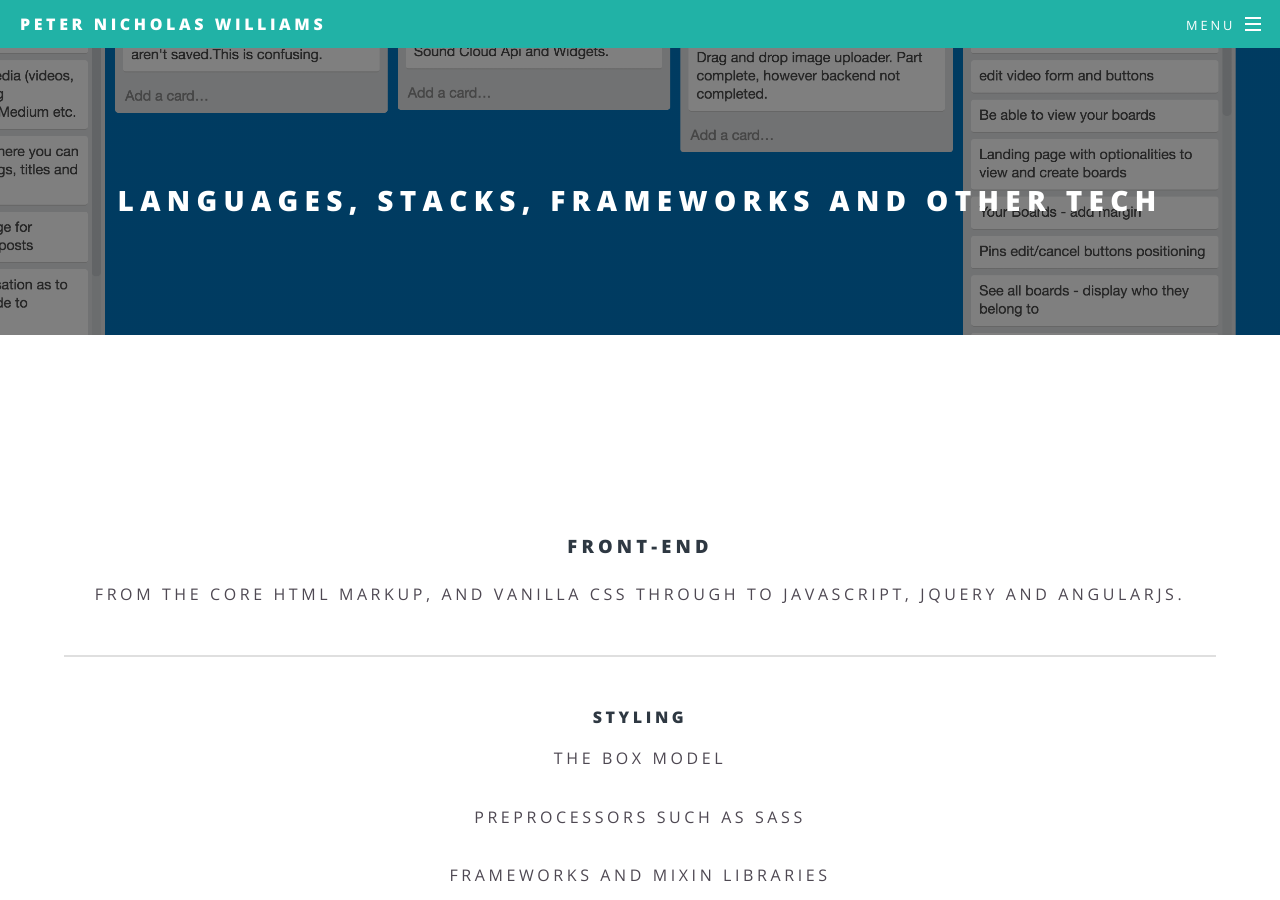
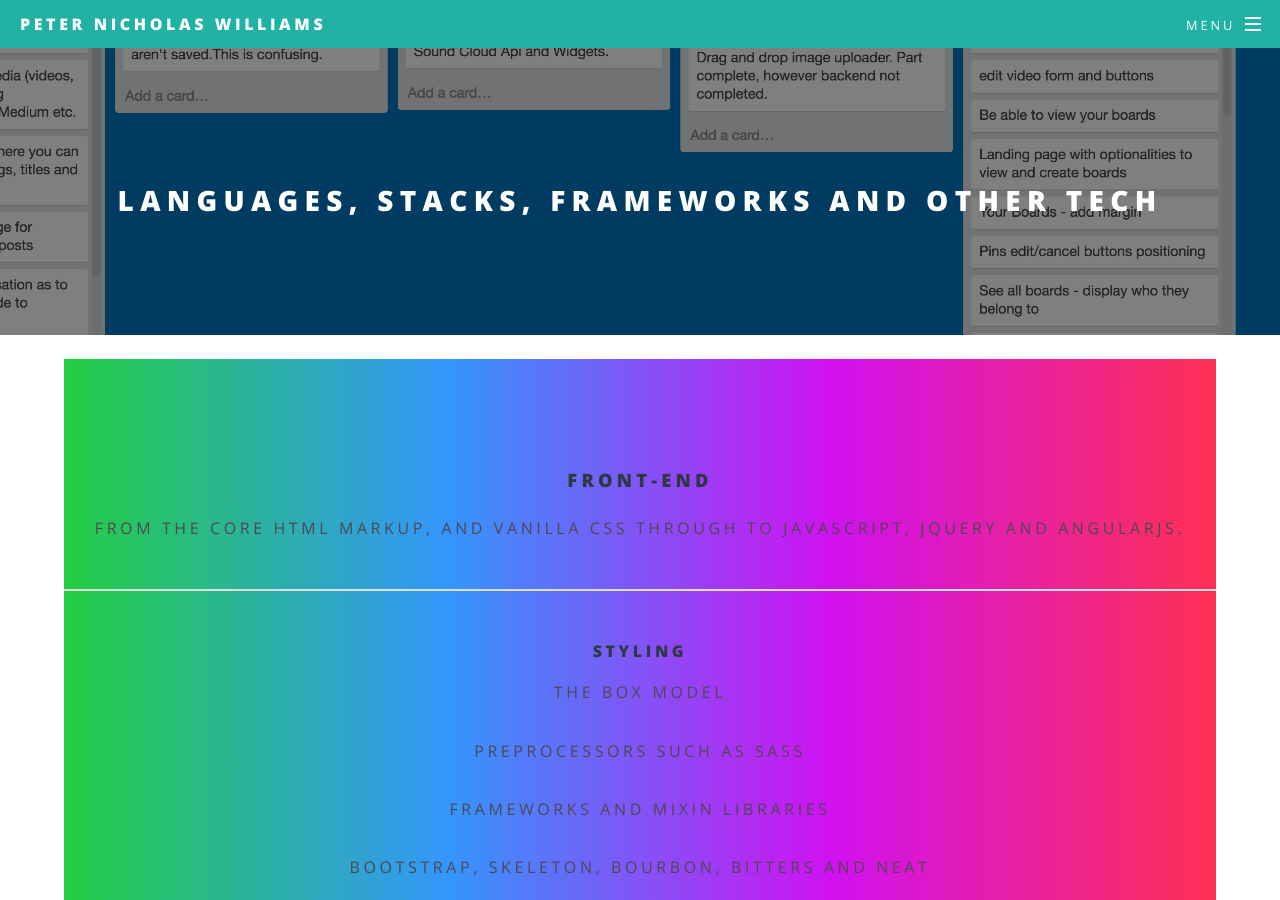
Before and after one commit to pedroeldiablo/pedroeldiablo.github.io, a Jekyll site: the page built from techstyling.md, in a window 1280 px wide and 900 px high. Built offline with Jekyll 4.4.1, drawn with Linux system fonts in a browser that asks for light colours.

```diff
--- a/css/main.scss
+++ b/css/main.scss
@@ -1390,7 +1390,7 @@ $baseurl: '{{ site.baseurl }}/images';
 
 	#header {
 		@include vendor('transition', 'background-color #{_duration(transitions)} ease');
-		background: _palette(bg);
+		// background: _palette(bg);
 		height: 3em;
 		left: 0;
 		line-height: 3em;
@@ -1512,6 +1512,16 @@ $baseurl: '{{ site.baseurl }}/images';
 		overflow: hidden;
 		position: relative;
 		text-align: center;
+    background-image: linear-gradient(to right, #23ce42, #3396fc, #d111f0, #FF3052);
+    // background-image: linear-gradient(to right, #FF3052, #d111f0, #d111f0, #FF3052);
+    // background-image: linear-gradient(to left, #3396fc, #d111f0, #FF3052);
+    // background-image: linear-gradient(to right, #23ce42, #3396fc, #FF3052);
+    // background-image: linear-gradient(to left, #d111f0, #FF3052);
+    // background-image: linear-gradient(to left, #23ce42, #3396fc);
+    // background-image: linear-gradient(to bottom, #000000, #2e3842, #21b2a6);
+
+
+
 
 		h2 {
 			@include vendor('transform', 'scale(1)');
@@ -1523,10 +1533,26 @@ $baseurl: '{{ site.baseurl }}/images';
 			position: relative;
 			z-index: 1;
 
-			&:before, &:after {
+			// &:before, &:after {
+      &:before {
 				@include vendor('transition', 'width 0.85s ease');
 				@include vendor('transition-delay', '0.25s');
+        // background-image: linear-gradient(to left, #23ce42, #3396fc, #d111f0, #FF3052);
+				// background: _palette(fg-bold);
+        background: black;
+				content: '';
+				display: block;
+				height: 2px;
+				position: absolute;
+				width: 100%;
+			}
+
+      &:after {
+				@include vendor('transition', 'width 0.85s ease');
+				@include vendor('transition-delay', '0.25s');
+        // background-image: linear-gradient(to left, #23ce42, #3396fc, #d111f0, #FF3052);
 				background: _palette(fg-bold);
+        // background: black;
 				content: '';
 				display: block;
 				height: 2px;
--- a/techstyling.md
+++ b/techstyling.md
@@ -8,17 +8,16 @@ title: Languages, Stacks, Frameworks and Other Tech
   <div class="inner">
     <h3>Front-End</h3>
     <p>From the core HTML markup, and vanilla CSS through to JavaScript, JQuery and AngularJS.</p>
-    <hr />
+    <hr>
     <h4>Styling</h4>
     <p>The box model</p>
     <p>Preprocessors such as SASS</p>
     <p>Frameworks and mixin libraries</p>
     <p>Bootstrap, Skeleton, Bourbon, Bitters and Neat</p>
-
+    <hr>
     <h3>Back-End</h3>
     <p>Mongo, Ruby and Ruby on Rails. PostgreSQL and MongoDB.</p>
-
-    <div class="more"><p>See More</p></div>
+    <hr>
   </div>
 </section>
 
```
Also changed, not shown: 4 other files.
